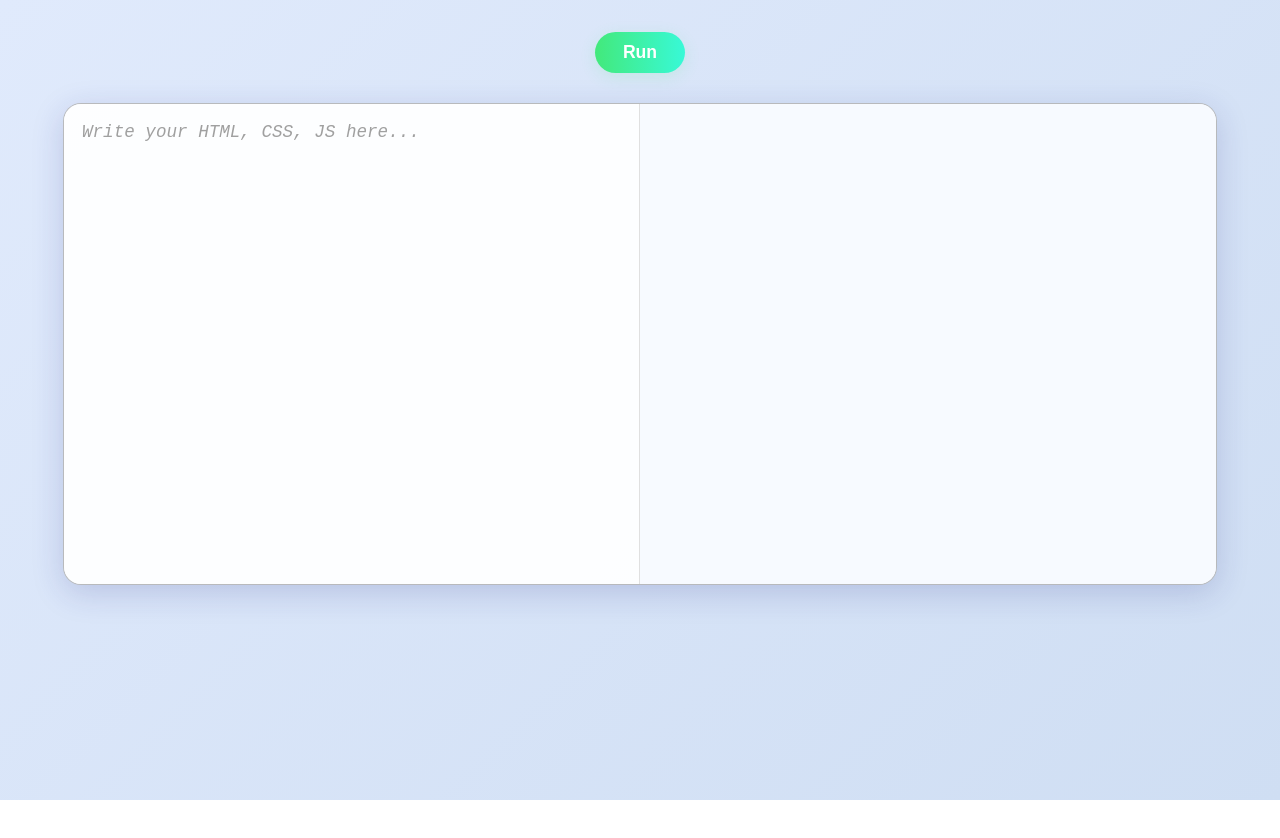
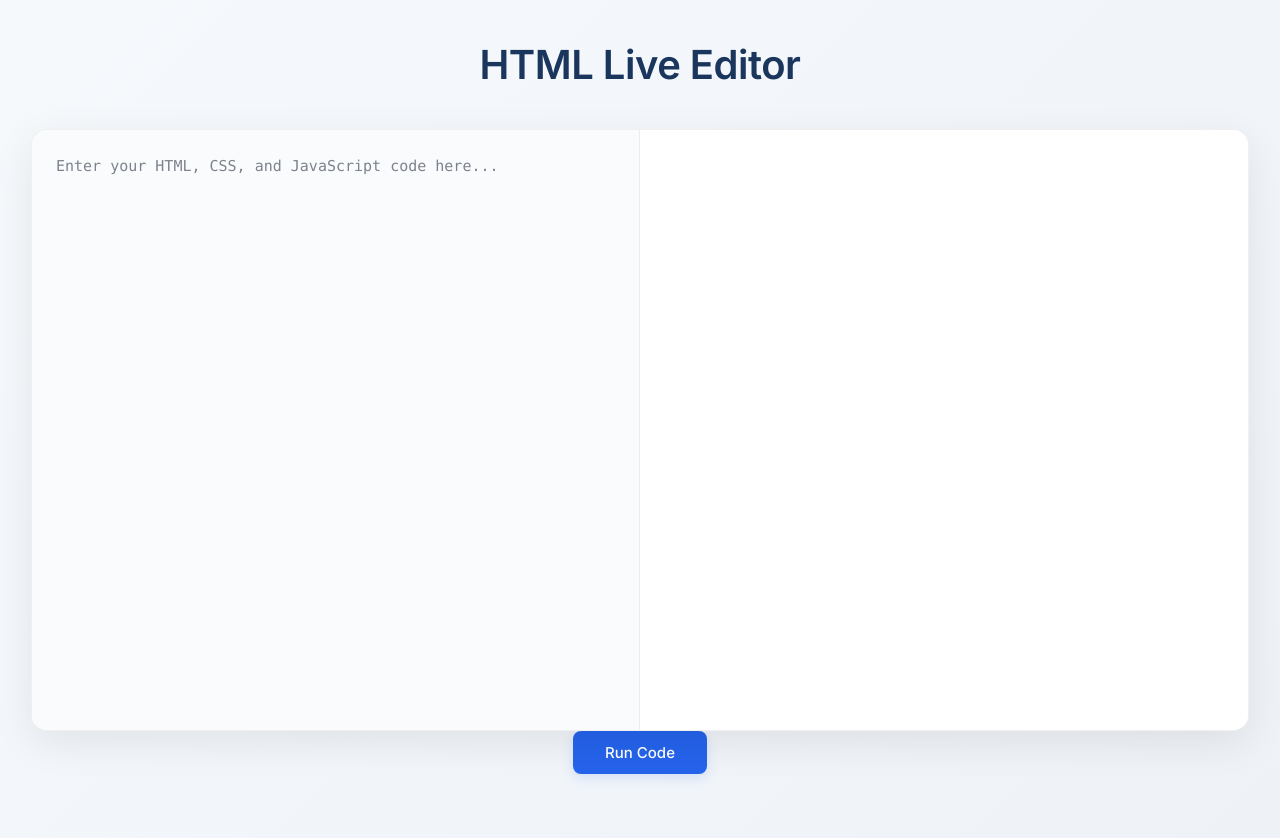
Before and after one commit to harshchill/HTML-compiler, a plain HTML site: page index.html in a window 1280 px wide. Before the commit the page ends 800 px from the top, so only its background shows below. Drawn offline with Linux system fonts and the light colour scheme.

Commit message:
completed

```diff
--- a/index.html
+++ b/index.html
@@ -4,80 +4,16 @@
 <head>
     <meta charset="UTF-8">
     <title>Mini HTML Compiler</title>
-    <style>
-        body {
-            margin: 0;
-            padding: 0;
-            min-height: 100vh;
-            background: linear-gradient(135deg, #e0eafc 0%, #cfdef3 100%);
-            display: flex;
-            flex-direction: column;
-            font-family: 'Segoe UI', 'Roboto', Arial, sans-serif;
-        }
-        .container {
-            width: 90vw;
-            max-width: 1200px;
-            height: 60vh;
-            margin: 30px auto 0 auto;
-            display: flex;
-            box-shadow: 0 8px 32px 0 rgba(31, 38, 135, 0.18);
-            border-radius: 18px;
-            overflow: hidden;
-            background: rgba(255,255,255,0.7);
-            border: 1px solid rgba(128, 128, 128, 0.522);
-
-        }
-        .cards {
-            width: 50%;
-            height: 100%;
-            border: none;
-            font-size: 1.1rem;
-            padding: 18px;
-            box-sizing: border-box;
-            background: rgba(255,255,255,0.85);
-            box-shadow: none;
-            resize: none;
-            outline: none;
-        }
-        #code.cards {
-            border-right: 1px solid #e0e0e0;
-            border-radius: 0;
-        }
-        #output.cards {
-            background: #f7faff;
-        }
-        button {
-            padding: 10px 28px;
-            margin: 32px auto 0 auto;
-            font-size: 1.1rem;
-            font-weight: 600;
-            cursor: pointer;
-            background: linear-gradient(90deg, #43e97b 0%, #38f9d7 100%);
-            color: #fff;
-            border: none;
-            border-radius: 24px;
-            box-shadow: 0 4px 16px rgba(67, 233, 123, 0.15);
-            transition: background 0.3s, transform 0.2s;
-            display: block;
-        }
-        button:hover {
-            background: linear-gradient(90deg, #38f9d7 0%, #43e97b 100%);
-            transform: translateY(-2px) scale(1.04);
-        }
-        textarea.cards::placeholder {
-            color: #a0a0a0;
-            font-style: italic;
-        }
-    </style>
-    </style>
+    <link rel="stylesheet" href="style.css">
 </head>
 
 <body>
-    <button onclick="runCode()">Run</button>
+    <h1 class="heading">HTML Live Editor</h1>
     <div class="container">
-        <textarea class="cards" id="code" placeholder="Write your HTML, CSS, JS here..."></textarea>
-        <iframe  class="cards" id="output"></iframe>
+        <textarea class="cards" id="code" placeholder="Enter your HTML, CSS, and JavaScript code here..."></textarea>
+        <iframe class="cards" id="output"></iframe>
     </div>
+    <button onclick="runCode()">Run Code</button>
 
     <script>
         function runCode() {
--- /dev/null
+++ b/style.css
@@ -0,0 +1,110 @@
+@import url('https://fonts.googleapis.com/css2?family=Inter:wght@400;500;600&display=swap');
+
+        body {
+            margin: 0;
+            padding: 20px;
+            min-height: 100vh;
+            background: linear-gradient(135deg, #f6f9fc 0%, #eef2f7 100%);
+            display: flex;
+            flex-direction: column;
+            font-family: 'Inter', 'Segoe UI', 'Roboto', sans-serif;
+        }
+
+        .heading {
+            text-align: center;
+            color: #1a365d;
+            font-size: 2.5rem;
+            font-weight: 600;
+            margin: 20px 0;
+            letter-spacing: -0.5px;
+        }
+
+        .container {
+            width: 95vw;
+            max-width: 1400px;
+            height: 75vh;
+            margin: 20px auto 0 auto;
+            display: flex;
+            box-shadow: 0 12px 40px rgba(0, 0, 0, 0.08);
+            border-radius: 16px;
+            overflow: hidden;
+            background: #ffffff;
+            border: 1px solid rgba(0, 0, 0, 0.06);
+            position: relative;
+        }
+
+        .cards {
+            width: 50%;
+            height: 100%;
+            border: none;
+            font-size: 15px;
+            line-height: 1.6;
+            padding: 24px;
+            box-sizing: border-box;
+            background: #ffffff;
+            box-shadow: none;
+            resize: none;
+            outline: none;
+            font-family: 'Monaco', 'Consolas', monospace;
+        }
+
+        #code.cards {
+            border-right: 1px solid #eaecef;
+            background: #fafbfc;
+            color: #2a2f35;
+        }
+
+        #output.cards {
+            background: #ffffff;
+        }
+
+        button {
+            padding: 12px 32px;
+            margin: 0 auto;
+            font-size: 15px;
+            font-weight: 500;
+            cursor: pointer;
+            background: #2563eb;
+            color: #ffffff;
+            border: none;
+            border-radius: 8px;
+            box-shadow: 0 4px 12px rgba(37, 99, 235, 0.15);
+            transition: all 0.2s ease-in-out;
+            display: block;
+            font-family: 'Inter', sans-serif;
+        }
+
+        button:hover {
+            background: #1d4ed8;
+            transform: translateY(-1px);
+            box-shadow: 0 6px 16px rgba(37, 99, 235, 0.25);
+        }
+
+        button:active {
+            transform: translateY(1px);
+        }
+
+        textarea.cards::placeholder {
+            color: #5e6471;
+            font-style: normal;
+            opacity: 0.8;
+        }
+
+        /* Custom bambooo */
+        .cards::-webkit-scrollbar {
+            width: 8px;
+            height: 8px;
+        }
+
+        .cards::-webkit-scrollbar-track {
+            background: transparent;
+        }
+
+        .cards::-webkit-scrollbar-thumb {
+            background: #d1d5db;
+            border-radius: 4px;
+        }
+
+        .cards::-webkit-scrollbar-thumb:hover {
+            background: #9ca3af;
+        }
```
